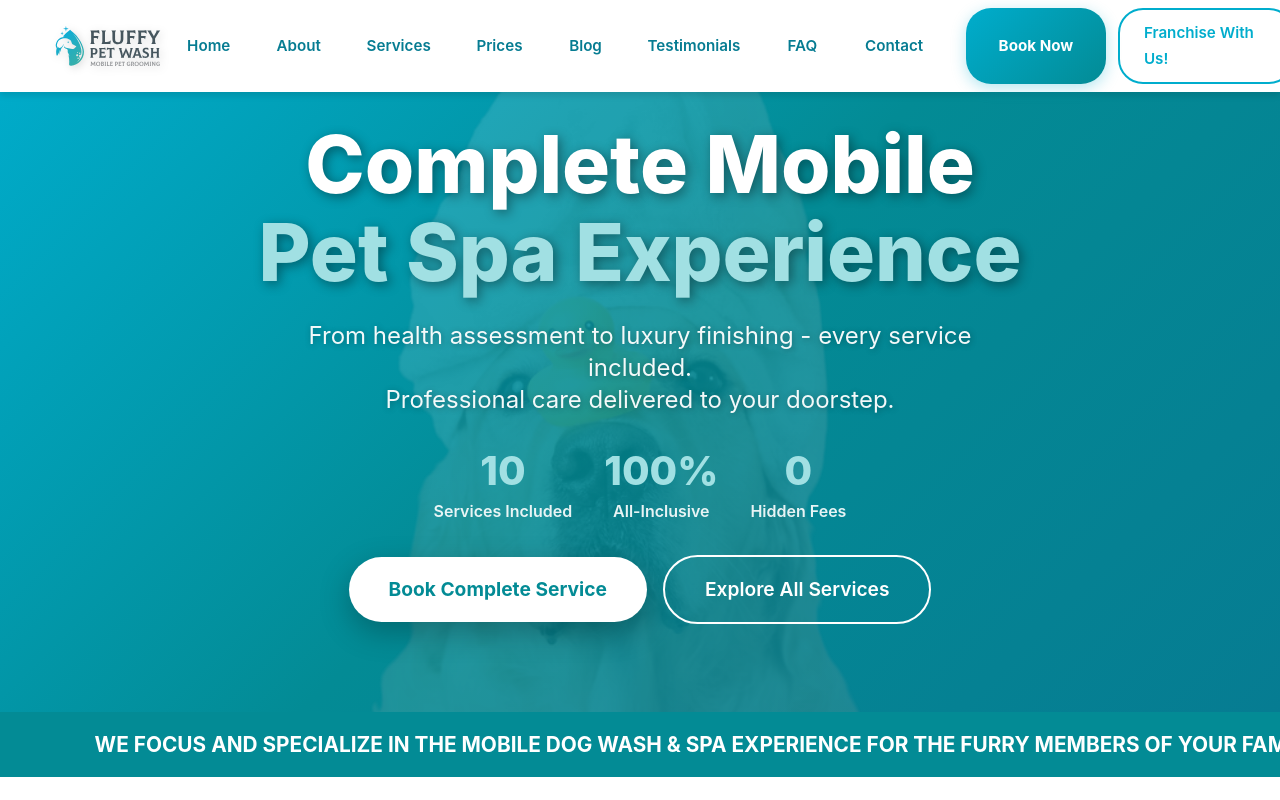
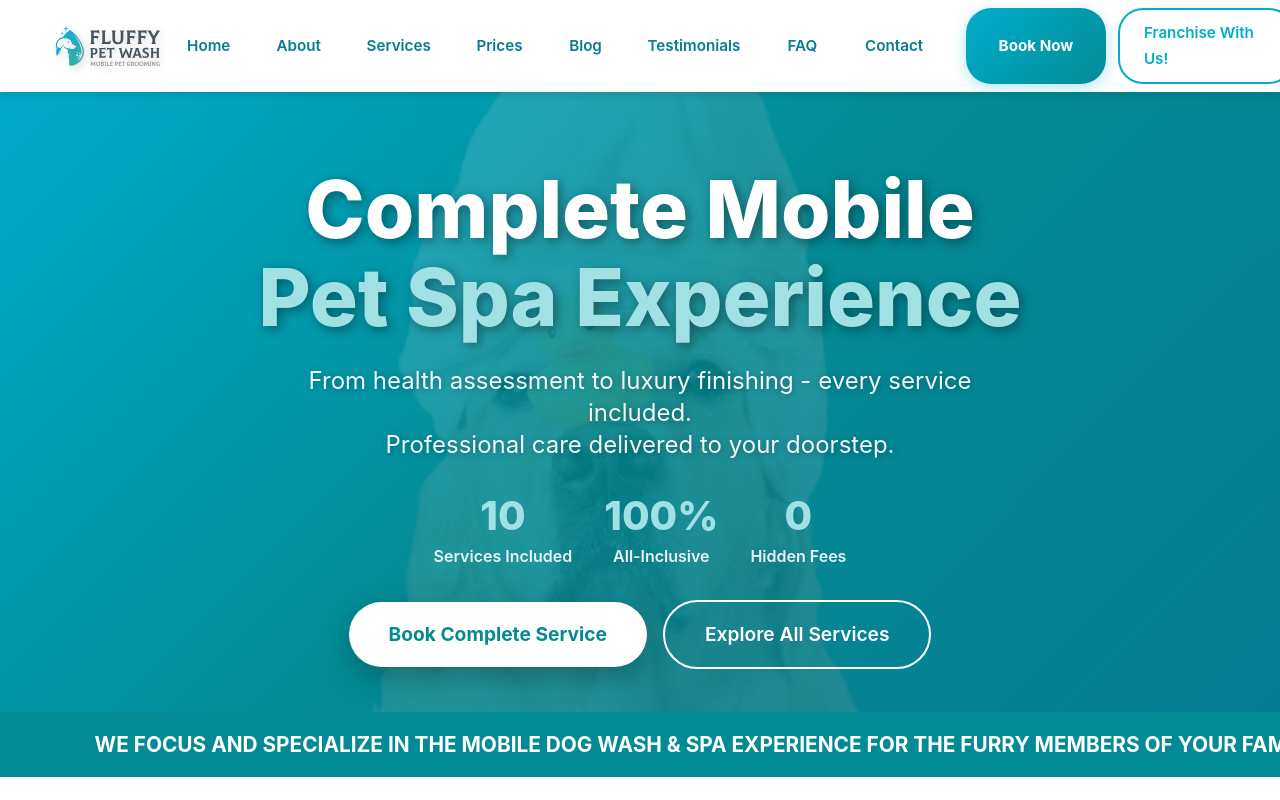
Before and after one commit to crisboxing11/Fluffy, a Next.js app: page /services in a window 1280 px wide. Shown: the top 800 px of the page. Built offline with nearby package versions, Linux system fonts and the light colour scheme.

Commit message:
small hotfix

```diff
--- a/pages/services.tsx
+++ b/pages/services.tsx
@@ -318,7 +318,8 @@ const ServicesPage = () => {
           justifyContent: "center",
           overflow: "hidden",
           background:
-            "linear-gradient(135deg, #00ADCD 0%, #038B95 50%, #067C92 100%)",
+          "linear-gradient(135deg, #00ADCD 0%, #038B95 50%, #067C92 100%)",
+        pt: { xs: "80px", md: "90px" },
         }}
       >
         <Image
```
